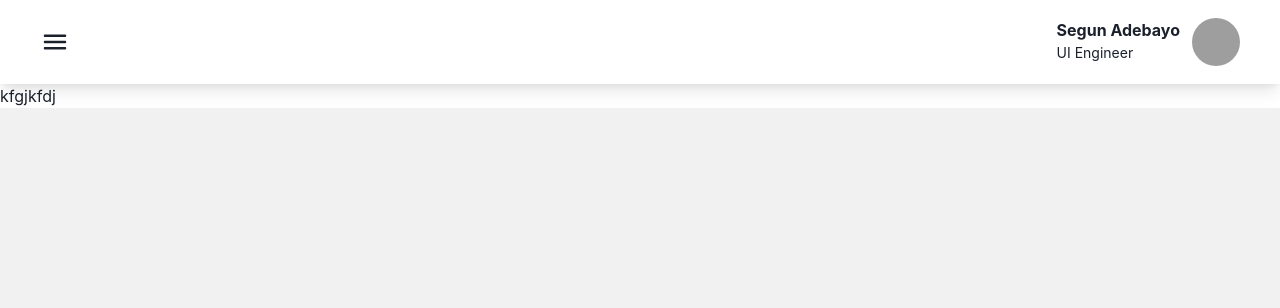
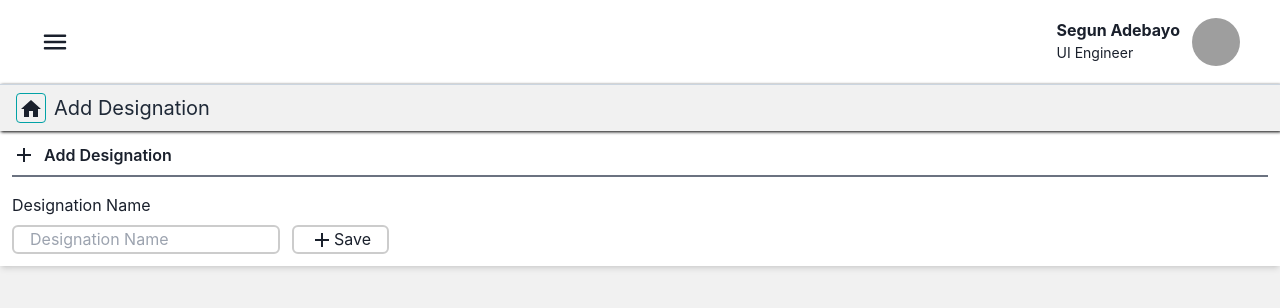
Before and after one commit to maniksarker25/School-Management, a Next.js app in the folder client-side/: page /dashboard/add-designation in a window 1280 px wide. Shown: the top 308 px of the page. Built offline with nearby package versions, Linux system fonts and the light colour scheme; grey boxes are pictures that could not be loaded.

Commit message:
make add designaiton page

```diff
--- a/client-side/pages/dashboard/add-designation/index.jsx
+++ b/client-side/pages/dashboard/add-designation/index.jsx
@@ -1,9 +1,10 @@
+import AddDesignation from '@/src/component/app/Dashboard/Employee/AddDesignation';
 import React from 'react';
 
 const index = () => {
     return (
         <div>
-            kfgjkfdj
+            <AddDesignation/>
         </div>
     );
 };
--- /dev/null
+++ b/client-side/src/component/app/Dashboard/Employee/AddDesignation/Add.jsx
@@ -0,0 +1,30 @@
+import React from 'react';
+import AddIcon from "@mui/icons-material/Add";
+const Add = () => {
+    return (
+        <div className="p-3 shadow-md ">
+        <div className="flex items-center gap-2 mb-4 border-b-2 border-gray-500 w-full pb-2">
+          <AddIcon />
+          <h4 className="font-semibold ">Add Designation</h4>
+        </div>
+        <div>
+          <label className="block mb-2">Designation Name</label>
+          <div className="flex gap-3 ">
+          <input
+            type="text"
+            name="add-designation"
+            placeholder="Designation Name"
+            id=""
+            className="border-2 ps-4 border-[rgb(204,204,204)] rounded-md bg-transparent "
+          />
+          <button className="px-4  border-2 border-[rgb(204,204,204)] rounded-md">
+            <AddIcon />
+            Save
+          </button>
+          </div>
+        </div>
+      </div>
+    );
+};
+
+export default Add;
--- a/client-side/src/component/app/Dashboard/Employee/AddDesignation/index.jsx
+++ b/client-side/src/component/app/Dashboard/Employee/AddDesignation/index.jsx
@@ -1,11 +1,17 @@
-import React from 'react';
+import DashboardPageTitle from "@/src/component/share/Dashboard/DashboardPageTitle/DashboardPageTitle";
+import React from "react";
+
+import Add from "./Add";
 
 const AddDesignation = () => {
-    return (
-        <div>
-
-        </div>
-    );
+  return (
+    <div>
+      <DashboardPageTitle title={"Add Designation"} />
+     <div>
+        <Add/>
+     </div>
+    </div>
+  );
 };
 
 export default AddDesignation;
```
